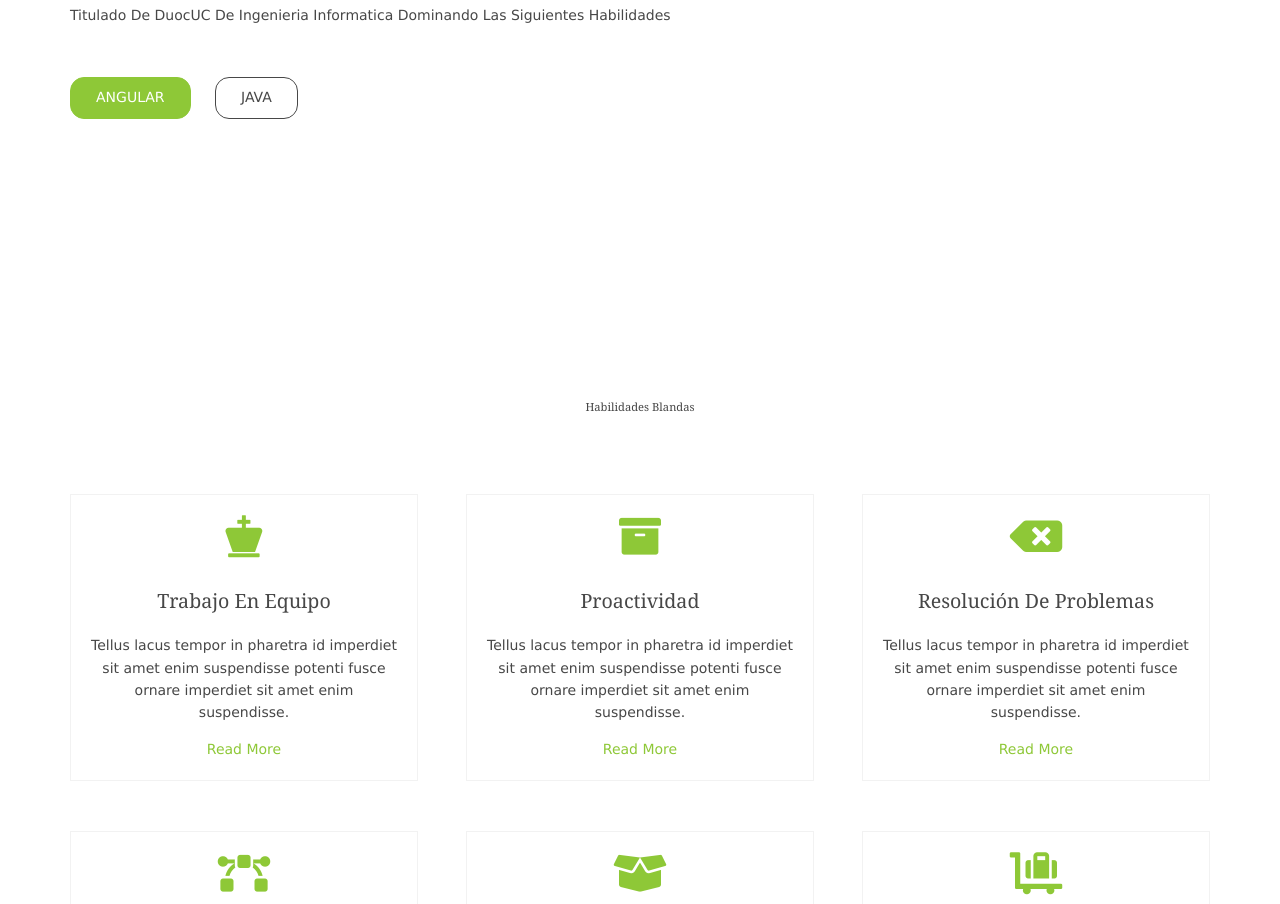
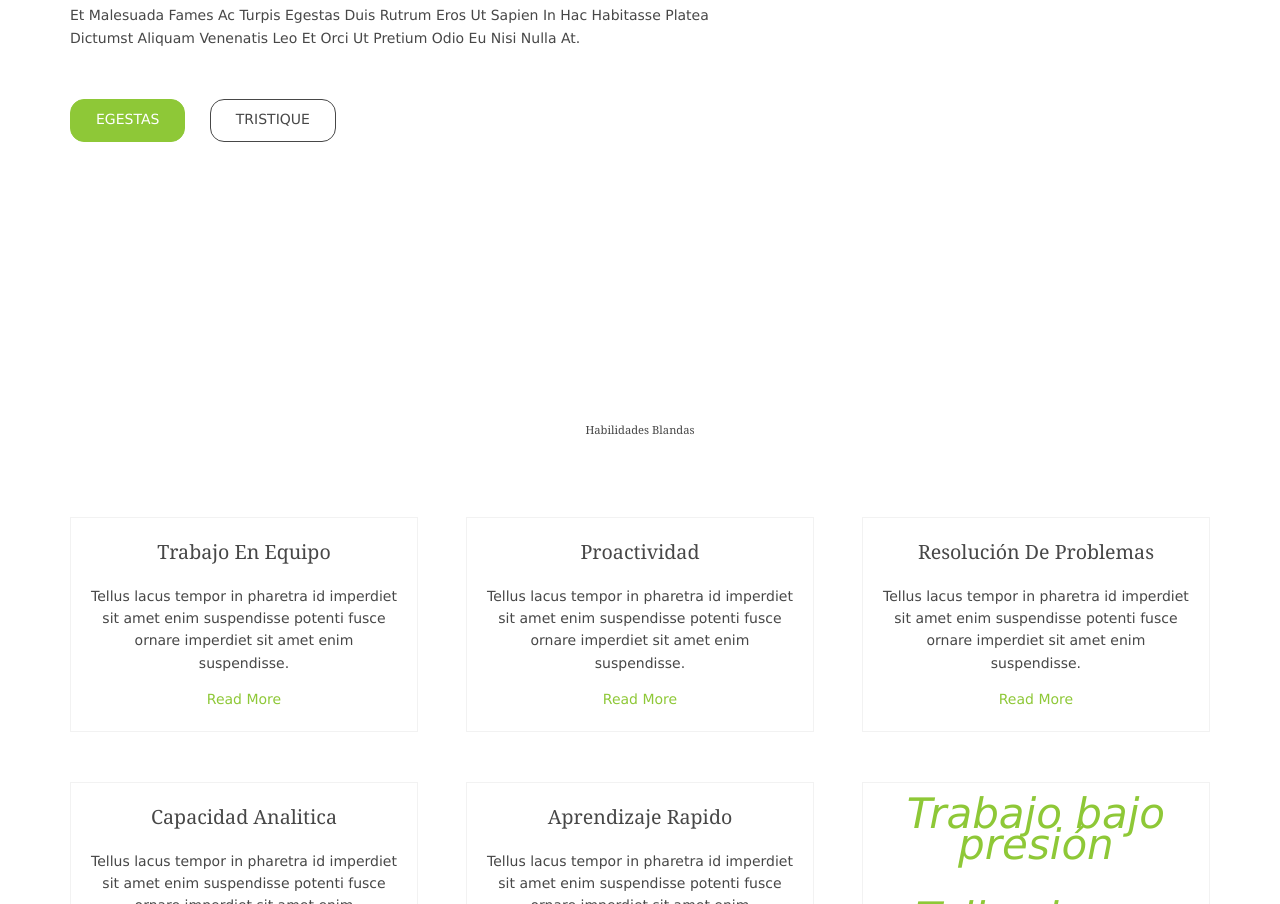
Before and after one commit to jorge1101/jorge1101.github.io, a plain HTML site: page index.html in a window 1280 px wide. Shown: the part 479-1383 px from the top of the page. Drawn offline with Linux system fonts and the light colour scheme.

Commit message:
Update index.html

```diff
--- a/index.html
+++ b/index.html
@@ -44,16 +44,17 @@
 
   <div id="pageintro" class="hoc clear">
 
-    <article>
-      <h3 class="heading">Jorge Fernandez</h3>
-      <p>Titulado de DuocUC de Ingenieria Informatica dominando las siguientes habilidades</p>
+<article>
+      <h3 class="heading">Senectus et netus</h3>
+      <p>Et malesuada fames ac turpis egestas duis rutrum eros ut sapien in hac habitasse platea dictumst aliquam venenatis leo et orci ut pretium odio eu nisi nulla at.</p>
       <footer>
         <ul class="nospace inline pushright">
-          <li><a class="btn" href="#">Angular</a></li>
-          <li><a class="btn inverse" href="#">Java</a></li>
+          <li><a class="btn" href="#">Egestas</a></li>
+          <li><a class="btn inverse" href="#">Tristique</a></li>
         </ul>
       </footer>
     </article>
+
   </div>
 
 </div>
@@ -67,42 +68,42 @@
     </div>
     <ul class="nospace group grid-3">
       <li class="one_third">
-        <article><a href="#"><i class="fas fa-chess-king"></i></a>
+        <article><a href="#"><i class=""></i></a>
           <h6 class="heading">Trabajo en equipo</h6>
           <p>Tellus lacus tempor in pharetra id imperdiet sit amet enim suspendisse potenti fusce ornare imperdiet sit amet enim suspendisse.</p>
           <footer><a href="#">Read More</a></footer>
         </article>
       </li>
       <li class="one_third">
-        <article><a href="#"><i class="fas fa-archive"></i></a>
+        <article><a href="#"><i class=""></i></a>
           <h6 class="heading">Proactividad</h6>
           <p>Tellus lacus tempor in pharetra id imperdiet sit amet enim suspendisse potenti fusce ornare imperdiet sit amet enim suspendisse.</p>
           <footer><a href="#">Read More</a></footer>
         </article>
       </li>
       <li class="one_third">
-        <article><a href="#"><i class="fas fa-backspace"></i></a>
+        <article><a href="#"><i class=""></i></a>
           <h6 class="heading">Resolución de problemas</h6>
           <p>Tellus lacus tempor in pharetra id imperdiet sit amet enim suspendisse potenti fusce ornare imperdiet sit amet enim suspendisse.</p>
           <footer><a href="#">Read More</a></footer>
         </article>
       </li>
       <li class="one_third">
-        <article><a href="#"><i class="fas fa-bezier-curve"></i></a>
+        <article><a href="#"><i class=""></i></a>
           <h6 class="heading">Capacidad Analitica</h6>
           <p>Tellus lacus tempor in pharetra id imperdiet sit amet enim suspendisse potenti fusce ornare imperdiet sit amet enim suspendisse.</p>
           <footer><a href="#">Read More</a></footer>
         </article>
       </li>
       <li class="one_third">
-        <article><a href="#"><i class="fas fa-box-open"></i></a>
+        <article><a href="#"><i class=""></i></a>
           <h6 class="heading">Aprendizaje Rapido</h6>
           <p>Tellus lacus tempor in pharetra id imperdiet sit amet enim suspendisse potenti fusce ornare imperdiet sit amet enim suspendisse.</p>
           <footer><a href="#">Read More</a></footer>
         </article>
       </li>
       <li class="one_third">
-        <article><a href="#"><i class="fas fa-luggage-cart"></i></a>
+        <article><a href="#"><i class="></i></a>
           <h6 class="heading">Trabajo bajo presión</h6>
           <p>Tellus lacus tempor in pharetra id imperdiet sit amet enim suspendisse potenti fusce ornare imperdiet sit amet enim suspendisse.</p>
           <footer><a href="#">Read More</a></footer>
```
